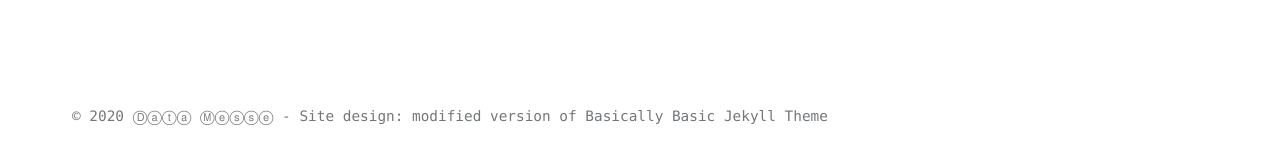
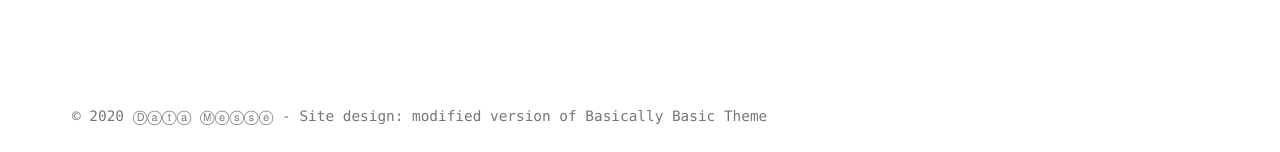
Before and after one commit to datamesse/blog, a Jekyll site: the page built from index.md, in a window 1280 px wide. Shown: the part 884-1036 px from the top of the page. Built offline with Jekyll 4.4.1, drawn with Linux system fonts in a browser that asks for light colours.

Commit message:
Update footer.html

```diff
--- a/_includes/footer.html
+++ b/_includes/footer.html
@@ -4,7 +4,7 @@
       {% if site.copyright %}
         {{ site.copyright | markdownify }}
       {% else %}
-        <p>&copy; {{ site.time | date: '%Y' }} {{ site.title }} - Site design: modified version of Basically Basic Jekyll Theme</p>
+        <p>&copy; {{ site.time | date: '%Y' }} {{ site.title }} - Site design: modified version of Basically Basic Theme</p>
       {% endif %}
     </div>
   </div>
```
